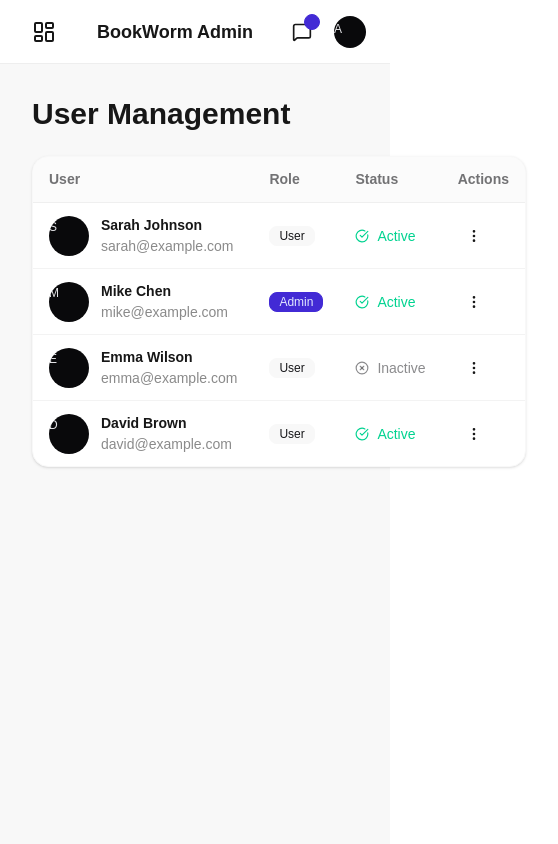
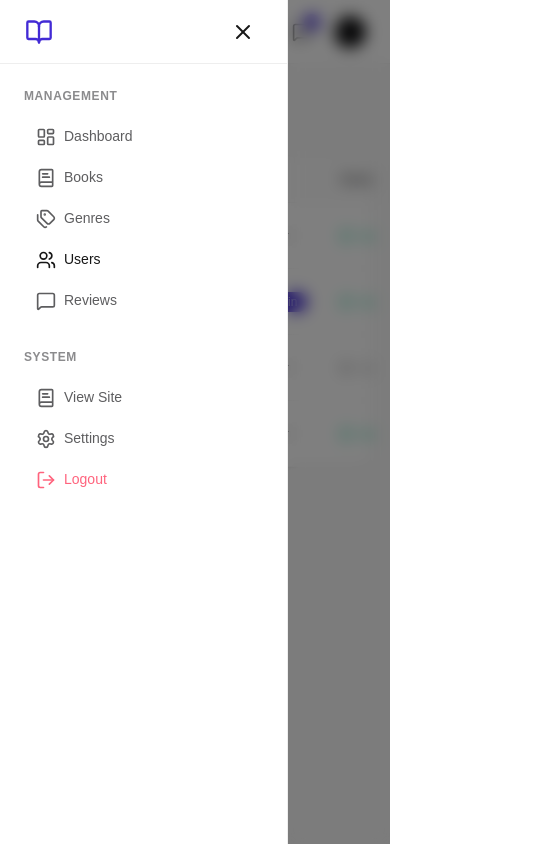
Before and after one commit to Azizul-haque1/book-worm-client, a Next.js app: page /admin/users in a window 390 px wide. Both pictures are taken after a click on the button 44 px from the left and 31 px from the top of the page. Shown: the whole page, 558 px wide, since content can reach past the window. Built offline with nearby package versions, Linux system fonts and the light colour scheme.

Commit message:
dashboard responsive added

```diff
--- a/src/app/admin/layout.jsx
+++ b/src/app/admin/layout.jsx
@@ -2,8 +2,10 @@
 
 import Link from "next/link";
 import { usePathname } from "next/navigation";
-import { LayoutDashboard, BookText, Users, MessageSquare, Tags, Settings, LogOut } from "lucide-react";
+import { LayoutDashboard, BookText, Users, MessageSquare, Tags, Settings, LogOut, Menu, X } from "lucide-react";
 import Logo from "@/components/shared/Logo";
+import { useState, useEffect } from "react";
+import { AnimatePresence, motion } from "framer-motion";
 
 const sidebarLinks = [
     { href: "/admin/dashboard", label: "Dashboard", icon: <LayoutDashboard size={20} /> },
@@ -15,45 +17,23 @@ const sidebarLinks = [
 
 export default function AdminLayout({ children }) {
     const pathname = usePathname();
+    const [isSidebarOpen, setIsSidebarOpen] = useState(false);
 
-    return (
-        <div className="flex min-h-screen bg-base-200">
-            {/* Admin Header (Mobile & Desktop) */}
-            <div className="fixed top-0 left-0 right-0 h-16 bg-base-100 border-b border-base-300 z-50 flex items-center justify-between px-6 lg:ml-64">
-                <div className="lg:hidden">
-                    <button className="btn btn-square btn-ghost">
-                        <LayoutDashboard size={24} />
+    // Close sidebar on route change
+    useEffect(() => {
+        setIsSidebarOpen(false);
+    }, [pathname]);
+
+    const SidebarContent = () => (
+        <div className="flex flex-col h-full">
+            <div className="h-16 flex items-center px-6 border-b border-base-300 justify-between">
+                <Logo />
+                <button
+                    className="btn btn-ghost btn-square lg:hidden"
+                    onClick={() => setIsSidebarOpen(false)}
+                >
+                    <X size={24} />
                 </button>
-                    {/* Add sidebar toggle logic if needed later */}
-                </div>
-                <div className="font-bold text-lg lg:hidden">BookWorm Admin</div>
-                <div className="flex-1 hidden lg:flex items-center gap-4">
-                    <h1 className="text-lg font-bold">Dashboard</h1>
-                    {/* Search Bar could go here */}
-                </div>
-                <div className="flex items-center gap-4">
-                    <button className="btn btn-circle btn-ghost btn-sm">
-                        <div className="indicator">
-                            <MessageSquare size={20} />
-                            <span className="badge badge-xs badge-primary indicator-item"></span>
-                        </div>
-                    </button>
-                    <div className="avatar placeholder">
-                        <div className="bg-neutral text-neutral-content rounded-full w-8">
-                            <span className="text-xs">A</span>
-                        </div>
-                    </div>
-                </div>
-            </div>
-
-            {/* Sidebar */}
-            <aside className="w-64 bg-base-100 hidden lg:flex flex-col border-r border-base-300 fixed h-full top-0 z-50">
-                <div className="h-16 flex items-center px-6 border-b border-base-300">
-                    {/* <Link href="/admin/dashboard" className="flex items-center gap-2 font-bold text-xl text-primary">
-                        <BookText size={24} />
-                        BookWorm
-                    </Link> */}
-                    <Logo />
             </div>
 
             <div className="p-6 overflow-y-auto flex-1">
@@ -94,10 +74,73 @@ export default function AdminLayout({ children }) {
                     </li>
                 </ul>
             </div>
+        </div>
+    );
+
+    return (
+        <div className="flex min-h-screen bg-base-200">
+            {/* Mobile Sidebar Overlay */}
+            <AnimatePresence>
+                {isSidebarOpen && (
+                    <>
+                        <motion.div
+                            initial={{ opacity: 0 }}
+                            animate={{ opacity: 1 }}
+                            exit={{ opacity: 0 }}
+                            onClick={() => setIsSidebarOpen(false)}
+                            className="fixed inset-0 bg-black/50 z-[60] lg:hidden backdrop-blur-sm"
+                        />
+                        <motion.aside
+                            initial={{ x: "-100%" }}
+                            animate={{ x: 0 }}
+                            exit={{ x: "-100%" }}
+                            transition={{ type: "spring", bounce: 0, duration: 0.3 }}
+                            className="fixed inset-y-0 left-0 w-72 bg-base-100 z-[70] lg:hidden border-r border-base-300"
+                        >
+                            <SidebarContent />
+                        </motion.aside>
+                    </>
+                )}
+            </AnimatePresence>
+
+            {/* Application Header */}
+            <div className="fixed top-0 left-0 right-0 h-16 bg-base-100 border-b border-base-300 z-50 flex items-center justify-between px-6 lg:ml-64 transition-all duration-300">
+                <div className="flex items-center gap-4 lg:hidden">
+                    <button
+                        className="btn btn-square btn-ghost"
+                        onClick={() => setIsSidebarOpen(true)}
+                    >
+                        <Menu size={24} />
+                    </button>
+                    <span className="font-bold text-lg">BookWorm Admin</span>
+                </div>
+
+                <div className="flex-1 hidden lg:flex items-center gap-4">
+                    <h1 className="text-lg font-bold">Dashboard</h1>
+                </div>
+
+                <div className="flex items-center gap-4">
+                    <button className="btn btn-circle btn-ghost btn-sm">
+                        <div className="indicator">
+                            <MessageSquare size={20} />
+                            <span className="badge badge-xs badge-primary indicator-item"></span>
+                        </div>
+                    </button>
+                    <div className="avatar placeholder">
+                        <div className="bg-neutral text-neutral-content rounded-full w-8">
+                            <span className="text-xs">A</span>
+                        </div>
+                    </div>
+                </div>
+            </div>
+
+            {/* Desktop Sidebar */}
+            <aside className="w-64 bg-base-100 hidden lg:block border-r border-base-300 fixed h-full top-0 z-50">
+                <SidebarContent />
             </aside>
 
             {/* Main Content */}
-            <main className="flex-1 lg:ml-64 p-8 pt-24">
+            <main className="flex-1 lg:ml-64 p-4 md:p-8 pt-24 min-w-0">
                 {children}
             </main>
         </div>
--- a/src/app/admin/users/page.jsx
+++ b/src/app/admin/users/page.jsx
@@ -14,7 +14,7 @@ export default function AdminUsers() {
         <div>
             <h1 className="text-3xl font-bold mb-6">User Management</h1>
 
-            <div className="shadow-sm border border-base-200 rounded-2xl overflow-hidden bg-base-100">
+            <div className="shadow-sm border border-base-200 rounded-2xl overflow-x-auto bg-base-100">
                 <table className="table w-full">
                     <thead className="bg-base-200/50">
                         <tr>
```
Lines whose indentation alone changed are shown as unchanged.
